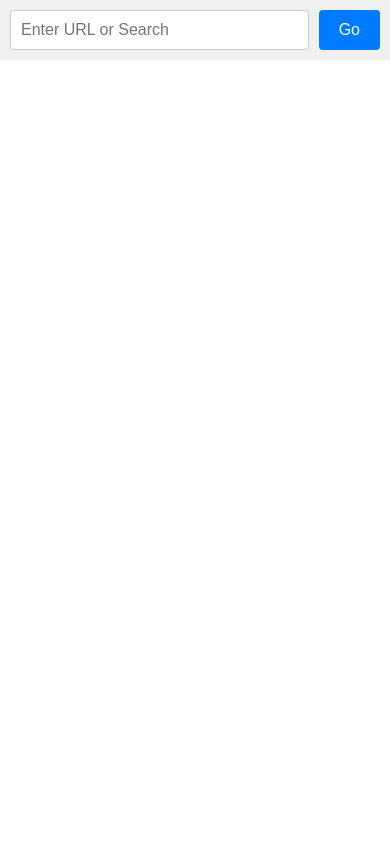
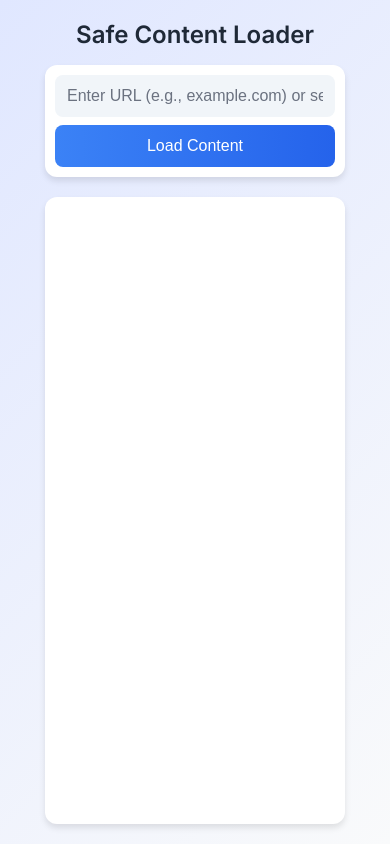
Before and after one commit to Bala908071/Bala, a plain HTML site: page index.html in a window 390 px wide. Drawn offline with Linux system fonts and the light colour scheme.

Commit message:
Update index.html

```diff
--- a/index.html
+++ b/index.html
@@ -2,50 +2,92 @@
 <html lang="en">
 <head>
   <meta charset="UTF-8">
-  <meta name="viewport" content="width=device-width, initial-scale=1.0, maximum-scale=1.0, user-scalable=no">
-  <title>Mini TV Box Browser</title>
+  <meta name="viewport" content="width=device-width, initial-scale=1">
+  <title>Safe Content Loader</title>
   <style>
-    html, body {
-      height: 100%;
+    * {
+      box-sizing: border-box;
       margin: 0;
       padding: 0;
-      overflow: hidden;
-      font-family: sans-serif;
-      background-color: #ffffff;
+    }
+    body {
+      font-family: 'Inter', -apple-system, BlinkMacSystemFont, 'Segoe UI', Roboto, sans-serif;
+      background: linear-gradient(135deg, #e0e7ff 0%, #f9fafb 100%);
+      min-height: 100vh;
+      display: flex;
+      flex-direction: column;
+      padding: 20px;
+    }
+    .container {
+      max-width: 1200px;
+      margin: 0 auto;
+      flex: 1;
       display: flex;
       flex-direction: column;
     }
-    .browser-bar {
+    h2 {
+      font-size: 2rem;
+      color: #1f2937;
+      margin-bottom: 1rem;
+      text-align: center;
+      font-weight: 600;
+    }
+    .input-group {
       display: flex;
       gap: 10px;
+      background: #ffffff;
       padding: 10px;
-      box-sizing: border-box;
-      background: #f0f0f0;
+      border-radius: 12px;
+      box-shadow: 0 4px 6px rgba(0, 0, 0, 0.1);
+      margin-bottom: 20px;
+      transition: transform 0.2s ease;
     }
-    input[type="text"] {
+    .input-group:hover {
+      transform: translateY(-2px);
+    }
+    input {
       flex: 1;
-      padding: 10px;
-      font-size: 16px;
-      border: 1px solid #ccc;
-      border-radius: 4px;
+      padding: 12px;
+      font-size: 1rem;
+      border: none;
+      border-radius: 8px;
       outline: none;
+      background: #f1f5f9;
+      color: #1f2937;
+    }
+    input::placeholder {
+      color: #6b7280;
     }
     button {
-      padding: 10px 20px;
-      font-size: 16px;
-      background-color: #007bff;
+      padding: 12px 24px;
+      font-size: 1rem;
+      background: linear-gradient(90deg, #3b82f6 0%, #2563eb 100%);
       color: white;
       border: none;
-      border-radius: 4px;
+      border-radius: 8px;
       cursor: pointer;
+      transition: background 0.3s ease, transform 0.2s ease;
+    }
+    button:hover:not(:disabled) {
+      background: linear-gradient(90deg, #2563eb 0%, #1d4ed8 100%);
+      transform: translateY(-1px);
     }
     button:disabled {
-      background-color: #6c757d;
+      background: #9ca3af;
       cursor: not-allowed;
     }
+    .output {
+      flex: 1;
+      background: #ffffff;
+      border-radius: 12px;
+      box-shadow: 0 4px 6px rgba(0, 0, 0, 0.1);
+      overflow: hidden;
+      position: relative;
+      display: flex;
+    }
     iframe {
-      flex: 1;
       width: 100%;
+      height: 100%;
       border: none;
     }
     .loading {
@@ -54,38 +96,69 @@
       left: 50%;
       transform: translate(-50%, -50%);
       display: none;
-      font-size: 16px;
-      color: #333;
+      font-size: 1.2rem;
+      color: #1f2937;
+      font-weight: 500;
+      animation: pulse 1.5s infinite;
+    }
+    @keyframes pulse {
+      0% { opacity: 1; }
+      50% { opacity: 0.5; }
+      100% { opacity: 1; }
+    }
+    @media (max-width: 600px) {
+      .input-group {
+        flex-direction: column;
+        gap: 8px;
+      }
+      button {
+        width: 100%;
+      }
+      h2 {
+        font-size: 1.5rem;
+      }
     }
   </style>
+  <link href="https://fonts.googleapis.com/css2?family=Inter:wght@400;500;600&display=swap" rel="stylesheet">
 </head>
 <body>
 
-<form id="browser-form">
-  <div class="browser-bar">
-    <input type="text" id="query" placeholder="Enter URL or Search">
-    <button type="submit" id="go-button">Go</button>
-  </div>
+<div class="container">
+  <h2>Safe Content Loader</h2>
+
+  <form id="content-form" class="input-group">
+    <input type="text" id="url" placeholder="Enter URL (e.g., example.com) or search term">
+    <button type="submit" id="load-button">Load Content</button>
   </form>
 
+  <div class="output" id="result">
     <div id="loading" class="loading">Loading...</div>
-<iframe id="content-frame" src="about:blank" sandbox="allow-same-origin allow-scripts allow-forms allow-popups"></iframe>
+    <iframe id="content-frame" src="about:blank" allow="scripts; same-origin" sandbox="allow-same-origin allow-scripts allow-forms allow-popups"></iframe>
+  </div>
+</div>
 
 <script>
-  const form = document.getElementById('browser-form');
-  const queryInput = document.getElementById('query');
-  const goButton = document.getElementById('go-button');
-  const frame = document.getElementById('content-frame');
+  const form = document.getElementById('content-form');
+  const urlInput = document.getElementById('url');
+  const loadButton = document.getElementById('load-button');
+  const iframe = document.getElementById('content-frame');
   const loading = document.getElementById('loading');
 
   form.addEventListener('submit', function(event) {
     event.preventDefault();
-    let query = queryInput.value.trim();
+    const input = urlInput.value.trim();
 
-    if (query) {
-      goButton.disabled = true;
+    if (!input) {
+      alert('Please enter a URL or search term.');
+      return;
+    }
+
+    // Disable button and show loading
+    loadButton.disabled = true;
     loading.style.display = 'block';
 
+    // Add protocol if missing
+    let query = input;
     if (!/^https?:\/\//i.test(query)) {
       query = 'https://' + query;
     }
@@ -93,25 +166,29 @@
     try {
       const url = new URL(query);
 
+      // Only allow http(s) URLs
       if (url.protocol === 'http:' || url.protocol === 'https:') {
-          frame.src = url.href;
-          frame.onload = () => {
-            goButton.disabled = false;
+        const encoded = btoa(url.href);
+        iframe.src = `https://empty-silence-1b09.localhitsf.workers.dev/?url=${encoded}`;
+      } else {
+        alert('Only HTTP and HTTPS URLs are supported.');
+        loadButton.disabled = false;
         loading.style.display = 'none';
-          };
-        } else {
-          throw new Error('Invalid protocol');
+        return;
       }
     } catch (e) {
-        // Fallback to DuckDuckGo for iframe-friendly search
-        const searchURL = 'https://duckduckgo.com/lite/?q=' + encodeURIComponent(queryInput.value.trim());
-        frame.src = searchURL;
-        frame.onload = () => {
-          goButton.disabled = false;
+      // If invalid URL, do a Google search
+      const searchQuery = encodeURIComponent(input);
+      const searchUrl = `https://www.google.com/search?q=${searchQuery}`;
+      const encoded = btoa(searchUrl);
+      iframe.src = `https://empty-silence-1b09.localhitsf.workers.dev/?url=${encoded}`;
+    }
+
+    // Re-enable button and hide loading after iframe loads
+    iframe.addEventListener('load', () => {
+      loadButton.disabled = false;
       loading.style.display = 'none';
-        };
-      }
-    }
+    }, { once: true });
   });
 </script>
 
```
Lines whose indentation alone changed are shown as unchanged.
